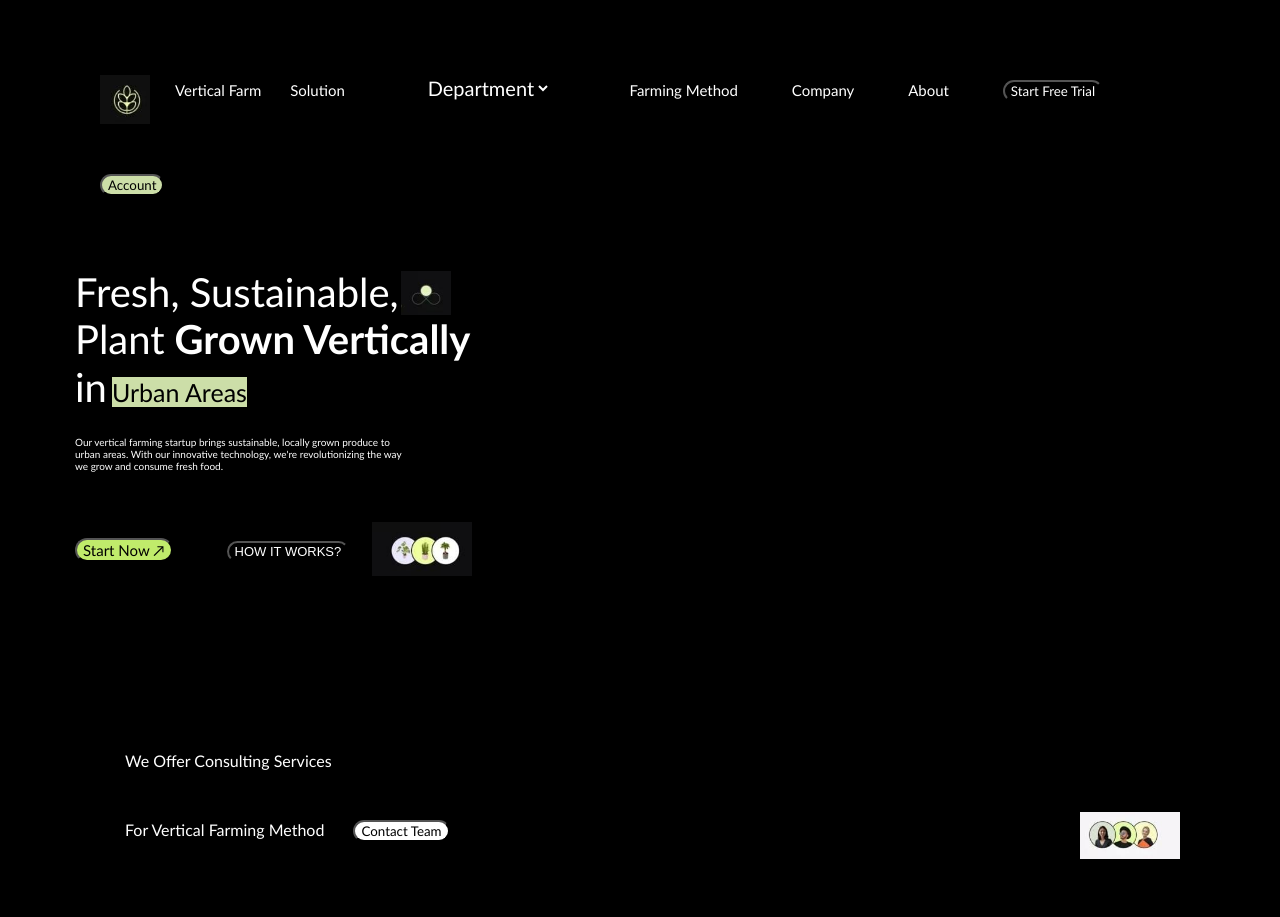
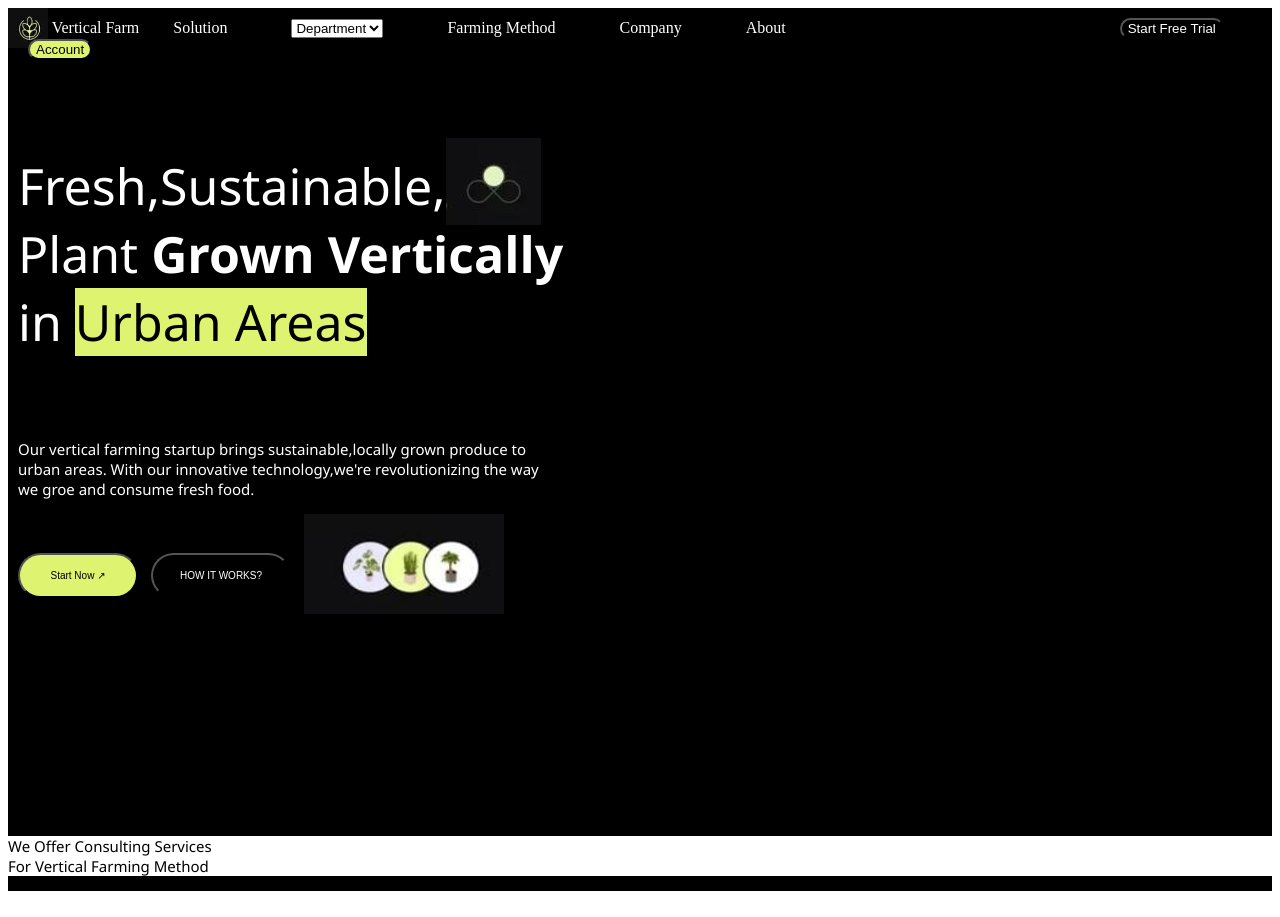
Before and after one commit to saibabu10/vertical_farm, a plain HTML site: page index.html in a window 1280 px wide. Drawn offline with Linux system fonts and the light colour scheme.

Commit message:
vertical farm with css and logo

```diff
--- /dev/null
+++ b/assests/indexpage.css
@@ -0,0 +1,107 @@
+
+.Logo{
+   background-color: black;
+   color: white;
+
+}
+img.logo{
+    height: 40px;
+    width: 40px;
+     margin-bottom: -15px;
+}
+.Logo a
+{
+    color: white ;
+    text-decoration: none;
+    padding: 30px;
+
+}
+.Logo a:hover{
+    color:#def470;
+}
+input.button1
+{
+    border-radius: 16px;
+   margin-left: 300px;
+   background-color: black;
+   color: white;
+}
+/* input.button1:hover{
+    background-color:yellow;
+    color:black;
+} */
+input.button2
+{
+    border-radius:16px;
+   margin-left: 20px;
+   background-color:#def470;;
+   color: black;
+}
+/* input.button2:hover
+{
+    background-color:yellow;
+    color:black;
+} */
+.body
+{
+    background-color: black;
+    color: white;
+    padding:10px;
+}
+img.infinity
+{
+    /* height: 40px;
+    width: 40px; */
+    margin-bottom: -20px;
+}
+.highlight
+{
+    background-color:#def470;
+    color: black;
+}
+.body{
+    font-size: 50px;
+    font-family:'Segoe UI', Tahoma, Geneva, Verdana, sans-serif;
+}
+.sub
+{
+    font-size: 15px;
+    font-family:'Segoe UI', Tahoma, Geneva, Verdana, sans-serif;
+}
+input.button3
+{
+    border-radius: 50px;
+    background-color: #def470;
+    color: black;
+    font-size: 10px;
+    height: 45px;
+    width: 120px;
+}
+input.button4
+{
+    border-radius: 500px;
+    background-color: black;
+    color: white;
+    font-size: 10px;
+    height: 45px;
+    width: 140px;
+}
+.plant
+{
+    height: 100px;
+    width:200px;
+    margin-bottom: -35px;
+}
+.box1
+{
+    background-color: #def470;
+    color: black;
+}
+.footer
+{
+    margin: -10px;
+    background-color: white;
+    color: black;
+    font-size: 15px ;
+
+}
--- a/assests_css/index.css
+++ /dev/null
@@ -1,96 +0,0 @@
-
-*{
-    background-color: black;
-color: white;
-    margin: 25px;
-    font-family:'Trebuchet MS', 'Lucida Sans Unicode', 'Lucida Grande', 'Lucida Sans', Arial, sans-serif;
-
-}
-a:hover
-{
-    color:rgb(192, 235, 107);
-}
- .Fresh
-{
-     font-family:'Gill Sans', 'Gill Sans MT', Calibri, 'Trebuchet MS', sans-serif;
-     font-size: 40px;
-}
-.Grown
-{
-    margin-left:10px;
-}
-.sub{
-    font-size: 10px;
-}
-.start
-{ background-color: black;
-    font-size: 15px;
-    color: black;
-    background-color: rgb(192, 235, 107);
-    border-radius: 16px;
-}
-.how
-{
-    font-size: 13px;
-    border-radius: 16px;
-    font-family:Arial, Helvetica, sans-serif;
-}
-.plant
-{
-    margin-bottom: -20px;
-    margin-left: -2px;
-    width: 100px;
-}
-.StartFree
-{
-    border-radius: 16px;
-}
-.account
-{
-    border-radius: 16px;
-    color: black;
-    background-color: rgb(204, 222, 168);
-
-}
-.mark
-{
-    background-color:  rgb(204, 222, 168);
-    color:white;
-}
-.footer
-{
-  color: black;
-  background-color:white;
-    text-align: left;
-    padding: 10px;
-}
-.contact
-{
-    background-color: white;
-    color: black;
-    border-radius: 16px;
-   float: bottom;
-}
-.Department
-{
-    border: none;
-    font-size: 20px;
-}
-.highlight
-{
-    background-color: rgb(204, 222, 168);
-    color: black;
-    font-size: 25px;
-}
-footer#footer{
-background-color: white;
-color:black
-}
-.people
-{
-    width: 100px;
-    float: right;
-    margin-top: -80px;
-
-
-}
--- a/index.html
+++ b/index.html
@@ -4,44 +4,44 @@
     <meta charset="UTF-8">
     <meta http-equiv="X-UA-Compatible" content="IE=edge">
     <meta name="viewport" content="width=device-width, initial-scale=1.0">
-    <title>Document</title>
-    <link rel="stylesheet" href="/assests_css/index.css">
+    <title>Vertical Form</title>
+    <link rel="stylesheet" type="text/css" href="assests/indexpage.css">
 </head>
 <body>
-<p style="font-size:15px;"> <img align="top" src="assests_css/logo.jpeg" width="50px"/>Vertical Farm
-</div class="all">
-   <a href="#####" style="text-decoration: none;">Solution</a>
-    <a href="#####" style="text-decoration: none;"> <select class="Department"><option>Department</option></select></a>
-    <a href="#####"style="text-decoration: none;">Farming Method</a>
-    <a href="#####" style="text-decoration: none;">Company</a>
-    <a href="#####" style="text-decoration: none;">About</a>
+  <div class="Logo"> <img class="logo" src="assests/logo.jpeg">  Vertical Farm
+<a href="">Solution</a>
+<a href=""><select><option>Department</option></select></a>
+<a href="">Farming Method</a>
+<a href="">Company</a>
+<a href="">About</a>
+<input type="button" value="Start Free Trial" class="button1">
+<input type="button" value="Account" class="button2">
 </div>
-    <button class="StartFree">Start Free Trial</button>
-    <button class="account">Account</button>
-
-   <div class="Fresh">Fresh, Sustainable,<img src="assests_css/infinity.jpeg" width="50px" style="margin-bottom: -10px; margin-left: 2px;"/><br>
-        Plant<b class="Grown">Grown Vertically</b><br>
-        in<gap class="highlight" style="margin-left:5px">Urban Areas</gap></div>
-    <p class="sub"> Our vertical farming startup brings sustainable, locally grown produce to <br>
-        urban areas. With our innovative technology, we're revolutionizing the way <br>
-        we grow and consume fresh food.</p>
-        <button class="start">Start Now &#8599;</button>
-        <button class="how">HOW IT WORKS?</button><img class="plant"src="assests_css/plant.jpeg">
-        <div>
-            <br>
-            <br>
-            <br>
-            <br>
-            <br>
-            <br>
-
-        <footer>
-            <p>We Offer Consulting Services
-               <p> For Vertical Farming Method
-               <button class="contact">Contact Team</button>
-
-        </footer>
-        <img class="people" src="assests_css/people.jpeg">
-    </div>
+<div class="body">
+    <br>
+    Fresh,Sustainable,<img class="infinity" src="assests/infinity.jpeg"><br>
+    Plant <strong>Grown Vertically</strong><br>
+    in <gap class="highlight">Urban Areas</gap>
+    <br>
+    <br>
+    <P class="sub">Our vertical farming startup brings sustainable,locally grown produce to<br>
+    urban areas. With our innovative technology,we're revolutionizing the way<br>
+  we groe and consume fresh food.</P>
+  <div><input type="button" value="Start Now &nearr;" class="button3">
+  <input type="button" value="HOW IT WORKS?" class="button4">
+<img src="assests/plant.jpeg" class="plant"></div>
+<br>
+<div>
+  <svg>
+    <rect class="box1">
+      Choose the right crops
+    </rect>
+  </svg>
+  <footer class="footer">
+    <p>We Offer Consulting Services<br>
+    For Vertical Farming Method</p>
+  </footer>
+</div>
+</div>
 </body>
 </html>
```
Also changed, not shown: assests/infinity.jpeg (renamed from assests_css/infinity.jpeg), assests/logo.jpeg (renamed from assests_css/.jpeg.jpeg), assests/people.jpeg (renamed from assests_css/people.jpeg), assests/plant.jpeg (renamed from assests_css/plant.jpeg), assests_css/logo.jpeg (deleted), 1 other file.
